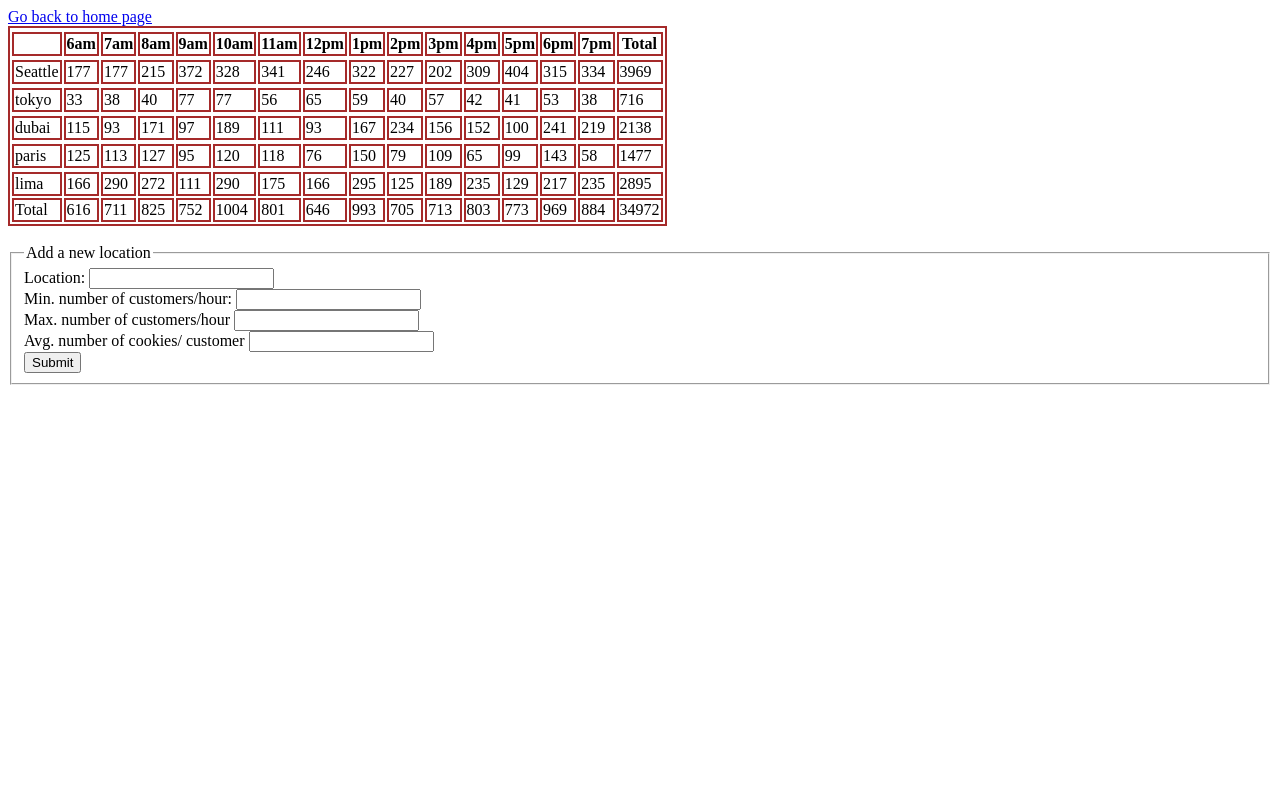
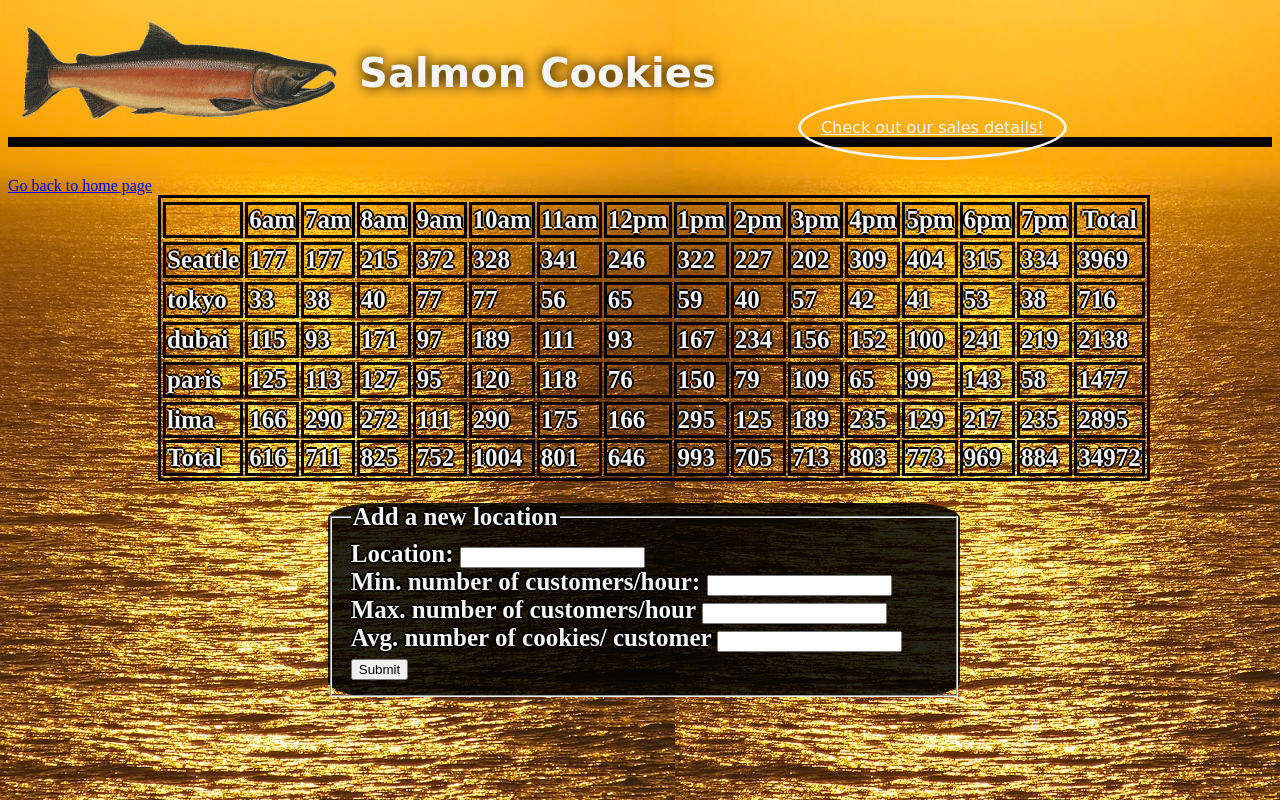
Before and after one commit to Jana998-alt/cookie-stand, a plain HTML site: page sales.html in a window 1280 px wide. Drawn offline with Linux system fonts and the light colour scheme; a web font is replaced by a local one.

Commit message:
added css style

```diff
--- a/css/style.css
+++ b/css/style.css
@@ -1,22 +1,24 @@
-/* Pallate:
-274C53
-3B575C
-8B8571
-E37859
-EAEDC2*/
+@import url('https://fonts.googleapis.com/css2?family=Hachi+Maru+Pop&display=swap');
+
+html{
+    background-image: url("../img/an-ocean-of-gold--6-cody-cookston.jpg");
+    background-repeat: repeat-x;
+    background-attachment: fixed
+}
 
 header{
-background:#8B8571 ;
+background-image:"img/background.jpg" ;
 /*color:#EAEDC2 ;*/
 width: 100%;
 margin: 0px;
 margin-bottom: 30px;
-border-bottom:#3B575C ;
+border-bottom:black ;
 border-style: solid;
 border-left: 0px;
 border-right: 0px;
 border-top: 0px;
 border-width: 10px;
+font-family: 'Hachi Maru Pop', cursive;
 
 }
 
@@ -24,16 +26,24 @@ header img{
     width: 25%;
     margin: 13px;
 }
-header h1, header a{
+
+header a{
+    border: solid;
+    border-radius: 50%;
+    padding: 20px;
+    display: inline;
+    font-family: 'Hachi Maru Pop', cursive;
+    color: whitesmoke;
+}
+header h1{
+    font-size: 40px;
+    text-shadow: 0 0 13px black;
     display: inline-block;
     width: 34%;
     vertical-align:  100%;
-    margin: 10px;
-    color: #EAEDC2;
-
-}
-header h1{
-    font-size: 46px;
+    margin: 4px;
+    color: whitesmoke;
+    font-family: 'Hachi Maru Pop', cursive;
 }
 #images-container{
     display: block;
@@ -43,26 +53,71 @@ header h1{
 }
 #right, #left {
     display: inline-block;
-    background-color:#3B575C;
-    width: 40px;
+    background-color:black;
+    width: 60px;
     height: 150px;
 }
 #images img{
     display: inline-block;
     height: 150px;
+    border: black;
+    border-radius: 100%;
 }
 h2{
     text-align: center;
     margin: 40px;
     font-size: 35px;
+    text-shadow: 0 0 13px black;
+    color: whitesmoke;
+    font-family: 'Hachi Maru Pop', cursive;
 
 }
 
 #location-card{
-    background-color: #3B575C;
+    background-image: url('../img/gold.gif');
     text-align: center;
+    vertical-align: center;
     color: #EAEDC2;
     padding: 10px;
-    margin: 15px;
-    font-size: 20px;
+    margin: 60px;
+    font-size: 18px;
+    border-radius: 100%;
+    width: 300px;
+    height: 300px;
+    text-shadow: -1px 0 black, 0 1px black, 1px 0 black, 0 -1px black;
+    display: inline-block;
+    font-family: 'Hachi Maru Pop', cursive;
 }
+main:last-child{
+    margin: 300px;
+}
+main:nth-last-child(2){
+    margin: 500px;
+}
+
+table,th, td {
+    border: 3px solid black;
+    color: whitesmoke;
+    font-size: 25px;
+    font-weight: bolder;
+    text-shadow: 0 0 15px whitesmoke;
+    text-shadow: -2px 0 black, 0 2px black, 2px 0 black, 0 -2px black;
+}
+table{
+    display: inline-block;
+    margin-left: 150px;
+    margin-right: 150px;
+}
+
+form{
+    color: whitesmoke;
+    font-size: 25px;
+    font-weight: bolder;
+    text-shadow: 0 0 15px whitesmoke;
+    text-shadow: -2px 0 black, 0 2px black, 2px 0 black, 0 -2px black;
+    width: 50%;
+    margin-left: 320px;
+    margin-right: 320px;
+    background-color: rgb(0, 0, 0, 85%);
+    border-radius: 8%;
+}
--- a/sales.html
+++ b/sales.html
@@ -1,11 +1,16 @@
 <!DOCTYPE html>
     <html>
         <head>
-            <link rel= "stylesheet" href="style.css"/>
+            <link rel= "stylesheet" href="css/style.css"/>
 
         </head>
 
         <body>
+            <header>
+                <img src="img/salmonlogo.png" id="logo">
+                <h1>Salmon Cookies</h1>
+                <a href="sales.html">Check out our sales details!</a>
+            </header>
             <a href="index.html">Go back to home page</a>
             <div id=container>
 
```
Also changed, not shown: index.html (+3 -1 lines), img/an-ocean-of-gold--6-cody-cookston.jpg (added), 1 other file.
